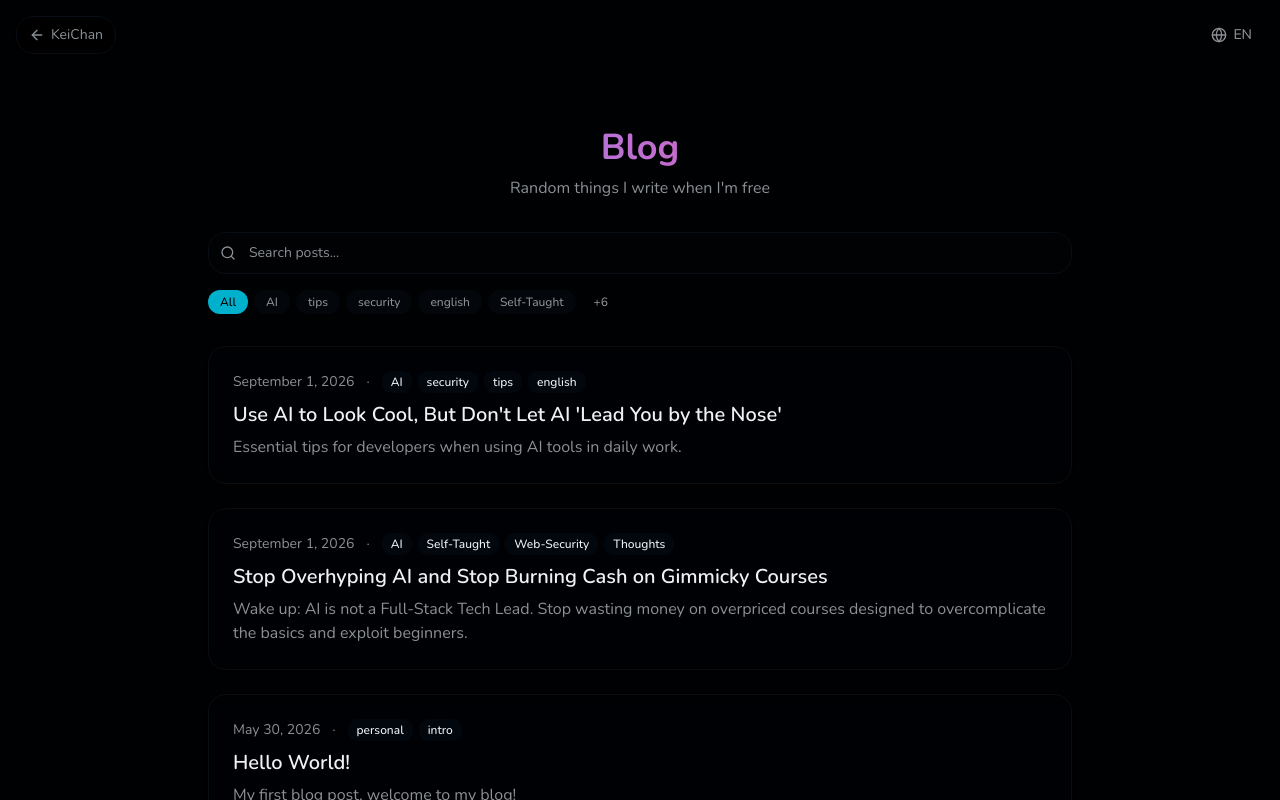
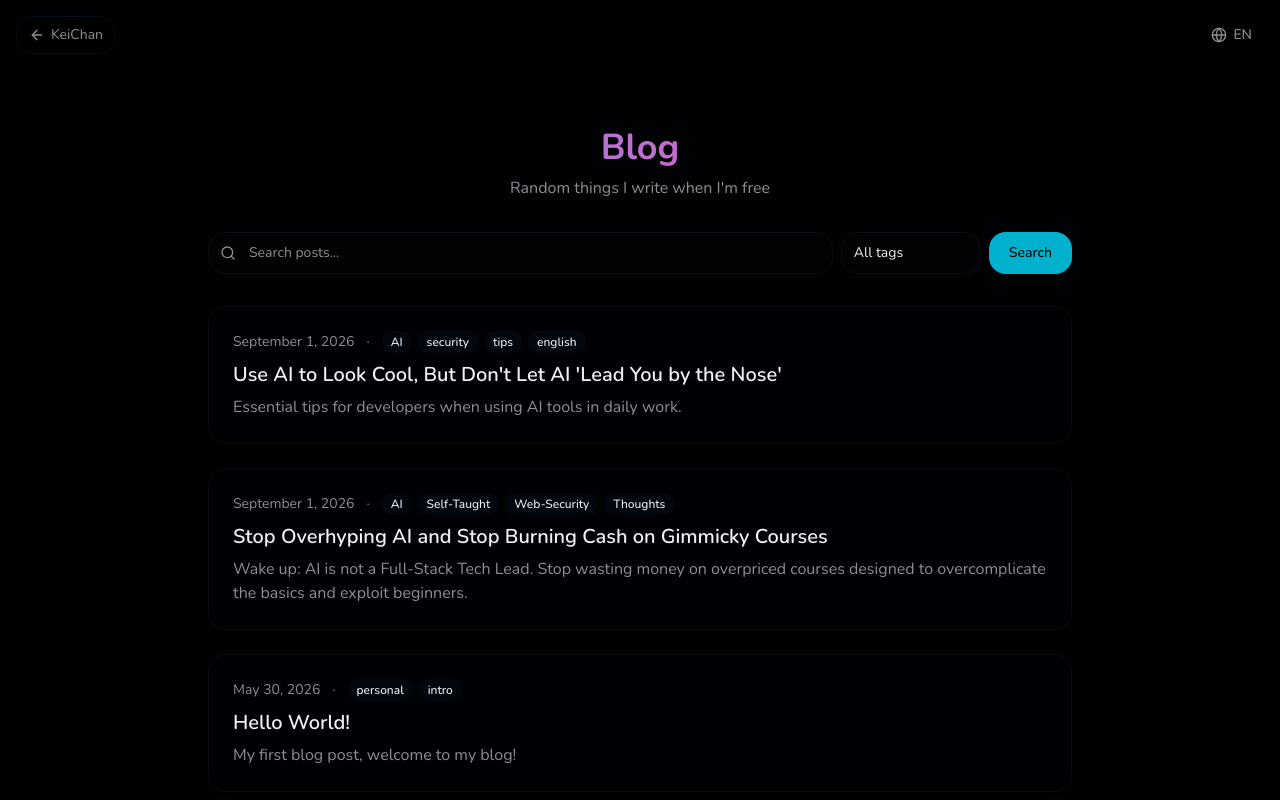
Before and after one commit to webngoc04/webngoc04.github.io, a Next.js app: page /blog in a window 1280 px wide. Shown: the top 800 px of the page. Built offline with nearby package versions, Linux system fonts and the light colour scheme.

Commit message:
feat: tag dropdown filter with search button, schema.org markup for reader mode

```diff
--- a/src/app/globals.css
+++ b/src/app/globals.css
@@ -298,7 +298,7 @@
 }
 
 @media (min-width: 640px) {
-  .blog-content h2 {
+.blog-content h2 {
     margin-top: 2rem;
     margin-bottom: 0.75rem;
     font-size: 1.25rem;
--- a/src/components/blog-list.tsx
+++ b/src/components/blog-list.tsx
@@ -29,7 +29,6 @@ export default function BlogList({ posts }: BlogListProps) {
   const [selectedTag, setSelectedTag] = useState<string | null>(null)
   const [page, setPage] = useState(1)
   const [postsPerPage, setPostsPerPage] = useState(getPostsPerPage)
-  const [showAllTags, setShowAllTags] = useState(false)
 
   useEffect(() => {
     const onResize = () => setPostsPerPage(getPostsPerPage())
@@ -43,9 +42,6 @@ export default function BlogList({ posts }: BlogListProps) {
     return Array.from(tagCount.entries()).sort((a, b) => b[1] - a[1]).map(([tag]) => tag)
   }, [localePosts])
 
-  const visibleTags = showAllTags ? allTags : allTags.slice(0, 5)
-  const hasMoreTags = allTags.length > 5
-
   const filteredPosts = useMemo(() => {
     let result = localePosts
     if (search.trim()) {
@@ -53,8 +49,7 @@ export default function BlogList({ posts }: BlogListProps) {
       result = result.filter(
         (post) =>
           post.title.toLowerCase().includes(q) ||
-          post.description.toLowerCase().includes(q) ||
-          post.tags.some((tag) => tag.toLowerCase().includes(q))
+          post.description.toLowerCase().includes(q)
       )
     }
     if (selectedTag) {
@@ -70,15 +65,21 @@ export default function BlogList({ posts }: BlogListProps) {
     currentPage * postsPerPage
   )
 
-  const handleSearchChange = useCallback((value: string) => {
-    setSearch(value)
+  const handleSearch = useCallback(() => {
     setPage(1)
   }, [])
 
-  const handleTagSelect = useCallback((tag: string | null) => {
-    setSelectedTag(tag)
+  const handleKeyDown = useCallback((e: React.KeyboardEvent) => {
+    if (e.key === "Enter") handleSearch()
+  }, [handleSearch])
+
+  const handleClear = useCallback(() => {
+    setSearch("")
+    setSelectedTag(null)
     setPage(1)
   }, [])
+
+  const hasFilter = search.trim() || selectedTag
 
   return (
     <>
@@ -87,20 +88,22 @@ export default function BlogList({ posts }: BlogListProps) {
         {t("blog.subtitle")}
       </p>
 
-      <div className="mb-8 flex flex-col gap-4">
-        <div className="relative">
+      <div className="mb-8 flex flex-col gap-3">
+        <div className="flex flex-col sm:flex-row gap-2">
+          <div className="relative flex-1">
             <Search className="absolute left-3 top-1/2 size-4 -translate-y-1/2 text-muted-foreground" />
             <input
               type="text"
               placeholder={t("blog.searchPlaceholder")}
               value={search}
-            onChange={(e) => handleSearchChange(e.target.value)}
+              onChange={(e) => setSearch(e.target.value)}
+              onKeyDown={handleKeyDown}
               className="w-full rounded-xl border bg-card py-2.5 pl-10 pr-10 text-sm text-foreground placeholder:text-muted-foreground outline-none transition-colors focus:border-primary/50"
             />
             {search && (
               <button
                 type="button"
-              onClick={() => handleSearchChange("")}
+                onClick={() => setSearch("")}
                 className="absolute right-3 top-1/2 -translate-y-1/2 text-muted-foreground hover:text-foreground"
               >
                 <X className="size-4" />
@@ -109,41 +112,37 @@ export default function BlogList({ posts }: BlogListProps) {
           </div>
 
           {allTags.length > 0 && (
-          <div className="flex flex-wrap items-center gap-1.5">
+            <select
+              value={selectedTag ?? ""}
+              onChange={(e) => setSelectedTag(e.target.value || null)}
+              className="rounded-xl border bg-card px-3 py-2.5 text-sm text-foreground outline-none transition-colors focus:border-primary/50 appearance-none cursor-pointer min-w-[140px]"
+            >
+              <option value="">{t("blog.allTags")}</option>
+              {allTags.map((tag) => (
+                <option key={tag} value={tag}>{tag}</option>
+              ))}
+            </select>
+          )}
+
           <button
             type="button"
-              onClick={() => handleTagSelect(null)}
-              className={`rounded-lg px-3 py-1 text-xs font-medium transition-all ${
-                selectedTag === null
-                  ? "bg-primary text-primary-foreground"
-                  : "bg-muted text-muted-foreground hover:bg-muted/80"
-              }`}
+            onClick={handleSearch}
+            className="rounded-xl bg-primary px-5 py-2.5 text-sm font-medium text-primary-foreground transition-all hover:opacity-90"
           >
-              {t("blog.allTags")}
+            {t("blog.search")}
           </button>
-            {visibleTags.map((tag) => (
-              <button
-                key={tag}
-                type="button"
-                onClick={() => handleTagSelect(selectedTag === tag ? null : tag)}
-                className={`rounded-lg px-3 py-1 text-xs font-medium transition-all ${
-                  selectedTag === tag
-                    ? "bg-primary text-primary-foreground"
-                    : "bg-muted text-muted-foreground hover:bg-muted/80"
-                }`}
-              >
-                {tag}
-              </button>
-            ))}
-            {hasMoreTags && (
+        </div>
+
+        {hasFilter && (
+          <div className="flex items-center gap-2 text-xs text-muted-foreground">
+            <span>{t("blog.showing")} {filteredPosts.length} {t("blog.results")}</span>
             <button
               type="button"
-                onClick={() => setShowAllTags(!showAllTags)}
-                className="rounded-lg px-3 py-1 text-xs font-medium text-muted-foreground underline-offset-2 hover:underline"
+              onClick={handleClear}
+              className="underline underline-offset-2 hover:text-foreground"
             >
-                {showAllTags ? t("blog.showLess") : `+${allTags.length - 5}`}
+              {t("blog.clearFilter")}
             </button>
-            )}
           </div>
         )}
       </div>
@@ -151,14 +150,14 @@ export default function BlogList({ posts }: BlogListProps) {
       {paginatedPosts.length === 0 ? (
         <p className="text-center text-muted-foreground">{t("blog.noPosts")}</p>
       ) : (
-        <div className="grid gap-6">
+        <div className="grid gap-4 sm:gap-6">
           {paginatedPosts.map((post) => (
             <Link
               key={post.slug}
               href={`/blog/${post.slug}/`}
               className="glass glass-hover group block rounded-xl p-4 sm:p-6 transition-all"
             >
-              <div className="mb-2 flex items-center gap-3 text-sm text-muted-foreground">
+              <div className="mb-2 flex flex-wrap items-center gap-2 sm:gap-3 text-xs sm:text-sm text-muted-foreground">
                 <time dateTime={post.date}>
                   {new Date(post.date).toLocaleDateString(dateLocale, {
                     year: "numeric",
--- a/src/components/blog-post.tsx
+++ b/src/components/blog-post.tsx
@@ -26,10 +26,10 @@ export default function BlogPost({ post }: BlogPostProps) {
         {t("blog.backToBlog")}
       </Link>
 
-      <article>
+      <article itemScope itemType="https://schema.org/BlogPosting">
         <header className="mb-8">
           <div className="mb-3 flex flex-wrap items-center gap-2 text-sm text-muted-foreground">
-            <time dateTime={post.date}>
+            <time dateTime={post.date} itemProp="datePublished">
               {new Date(post.date).toLocaleDateString(dateLocale, {
                 year: "numeric",
                 month: "long",
@@ -45,15 +45,15 @@ export default function BlogPost({ post }: BlogPostProps) {
               ))}
             </div>
           </div>
-          <h1 className="text-gradient text-2xl sm:text-3xl font-bold leading-tight">{post.title}</h1>
+          <h1 className="text-gradient text-2xl sm:text-3xl font-bold leading-tight" itemProp="headline">{post.title}</h1>
           {post.description && (
-            <p className="mt-3 text-lg text-muted-foreground">{post.description}</p>
+            <p className="mt-3 text-lg text-muted-foreground" itemProp="description">{post.description}</p>
           )}
         </header>
 
-        <div className="blog-content">
+        <section itemProp="articleBody" className="blog-content">
           <Markdown content={post.content} />
-        </div>
+        </section>
       </article>
     </>
   )
--- a/src/messages/en.json
+++ b/src/messages/en.json
@@ -56,7 +56,11 @@
     "noPosts": "No posts found.",
     "backToBlog": "Back to Blog",
     "searchPlaceholder": "Search posts...",
-    "allTags": "All",
+    "allTags": "All tags",
+    "search": "Search",
+    "showing": "Showing",
+    "results": "results",
+    "clearFilter": "Clear filter",
     "showLess": "less"
   }
 }
--- a/src/messages/vi.json
+++ b/src/messages/vi.json
@@ -56,7 +56,11 @@
     "noPosts": "Không tìm thấy bài viết nào.",
     "backToBlog": "Quay lại Blog",
     "searchPlaceholder": "Tìm kiếm bài viết...",
-    "allTags": "Tất cả",
+    "allTags": "Tất cả tag",
+    "search": "Tìm kiếm",
+    "showing": "Đang hiển thị",
+    "results": "kết quả",
+    "clearFilter": "Xoá bộ lọc",
     "showLess": "thu gọn"
   }
 }
```
Lines whose indentation alone changed are shown as unchanged.
